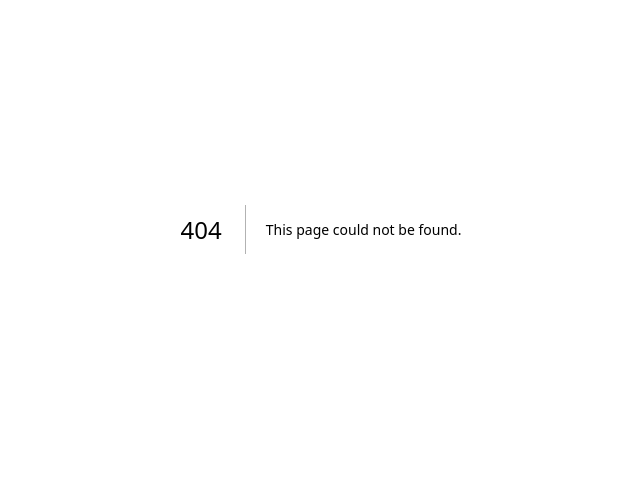
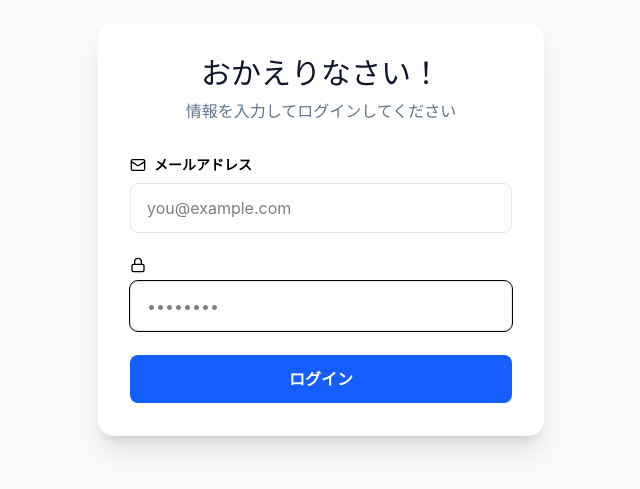
Before and after one commit to HarutarouKawamoto/kudos-loop, a Next.js app in the folder frontend/: page /login in a window 1280 px wide. Before the commit this address had no page. Shown: the part 171-660 px from the top of the page, without its empty margins (319-959 px from the left). Built offline with nearby package versions, Linux system fonts and the light colour scheme.

Commit message:
feat: ログイン画面のUI実装とバリデーションロジックの追加

```diff
--- /dev/null
+++ b/frontend/app/login/page.tsx
@@ -0,0 +1,85 @@
+"use client"; // クライアント側で動くコンポ―ネントであることを宣言
+
+import { useForm } from "react-hook-form";
+import { zodResolver } from "@hookform/resolvers/zod";
+import * as z from "zod";
+import { Lock, Mail } from "lucide-react";
+
+//バリデーションルール（スキーマ）を定義
+const loginSchema = z.object({
+    email: z.string().email({ message: "正しいメールアドレスを入力してください。"}),
+    password: z.string().min(8,{ message: "パスワードは8文字以上である必要があります。" }),
+});
+
+type LoginFormValues = z.infer<typeof loginSchema>;
+
+export default function LoginPage(){
+    //react-hook-formの初期化
+    const {
+        register,
+        handleSubmit,
+        formState: { errors, isSubmitting },
+    } =useForm<LoginFormValues>({
+        resolver: zodResolver(loginSchema),
+    });
+
+    //送信時の処理
+    const onSubmit = async (data: LoginFormValues) => {
+        console.log("送信データ：", data);
+        //TODO:axiosでbackendに飛ばす
+        await new Promise((resolve) => setTimeout(resolve,100)); //通信のシュミレーション
+        alert("ログインを試みます（コンソールを確認してください）");
+    };
+
+    return (
+        <div className="flex items-center justify-center min-h-screen bg-slate-50">
+            <div className="w-full max-w-md p-8 space-y-8 bg-white rounded-2xl shadow-xl border border-slate-100">
+                <div className="text-center">
+                    <h2 className="text-3xl front-extrabold text-slate-900">
+                        おかえりなさい！
+                    </h2>
+                    <p className="mt-2 text-slate-500">情報を入力してログインしてください</p>
+                </div>
+
+                <form onSubmit={handleSubmit(onSubmit)} className="space-y-6">
+                    {/*メールアドレス入力*/}
+                    <div>
+                        <label className="flex items-center gap-2 text-sm font-semibold text-state-700 mb-2">
+                            <Mail size={16} />メールアドレス
+                        </label>
+                        <input
+                            {...register("email")}
+                            type="email"
+                            className={`w-full px-4 py-3 rounded-lg border transition-all outline-none focus:ring-2
+                                ${errors.email ? "border-red-500 focus:ring-red-200" : "border-slate-200 focus:ring-blue-100 focus:border-blue-400"}`}
+                            placeholder="you@example.com"
+                        />
+                        {errors.email && <p className="mt-1 text-xs text-red-500 font-medium">{errors.email.message}</p>}
+                    </div>
+                    {/*パスワード入力*/}
+                    <div>
+                        <label className="flex items-center gap-2 text-sm font-semibold text-style-700 mb-2">
+                            <Lock size={16} />
+                        </label>
+                        <input
+                            {...register("password")}
+                            type="password"
+                            className={`w-full px-4 py-3 rounded-lg border transition-all outline none focus:ring-2
+                            ${errors.password ? "border-red-500 focus:ring-red-200" : "border-slate-200 focus:ring-blue-100 focus:border-blue-400"}`}
+                            placeholder="••••••••"
+                        />
+                        {errors.password && <p className="mt-1 text-xs text-red-500 font-medium">{errors.password.message}</p>}
+                    </div>
+
+                    <button
+                        type="submit"
+                        disabled={isSubmitting}
+                        className="w-full py-3 px-4 bg-blue-600 hover:bg-blue-700 text-white font-bold rounded-lg transition-all transform active:scale-[0.98] disabled:cursor-not-allowed shadow-blue-200"
+                    >
+                        {isSubmitting ? "処理中..." : "ログイン"}
+                    </button>
+                </form>
+            </div>
+        </div>
+    );
+};
--- a/frontend/package.json
+++ b/frontend/package.json
@@ -13,19 +13,20 @@
     "axios": "^1.15.0",
     "lucide-react": "^1.8.0",
     "next": "16.2.3",
+    "postcss": "^8.5.9",
     "react": "19.2.4",
     "react-dom": "19.2.4",
     "react-hook-form": "^7.72.1",
     "zod": "^4.3.6"
   },
   "devDependencies": {
-    "@tailwindcss/postcss": "^4",
+    "@tailwindcss/postcss": "^4.2.2",
     "@types/node": "^20",
     "@types/react": "^19",
     "@types/react-dom": "^19",
     "eslint": "^9",
     "eslint-config-next": "16.2.3",
-    "tailwindcss": "^4",
+    "tailwindcss": "^4.2.2",
     "typescript": "^5"
   }
 }
```
Also changed, not shown: 1 other file (tests, documents, lock files or other folders).
